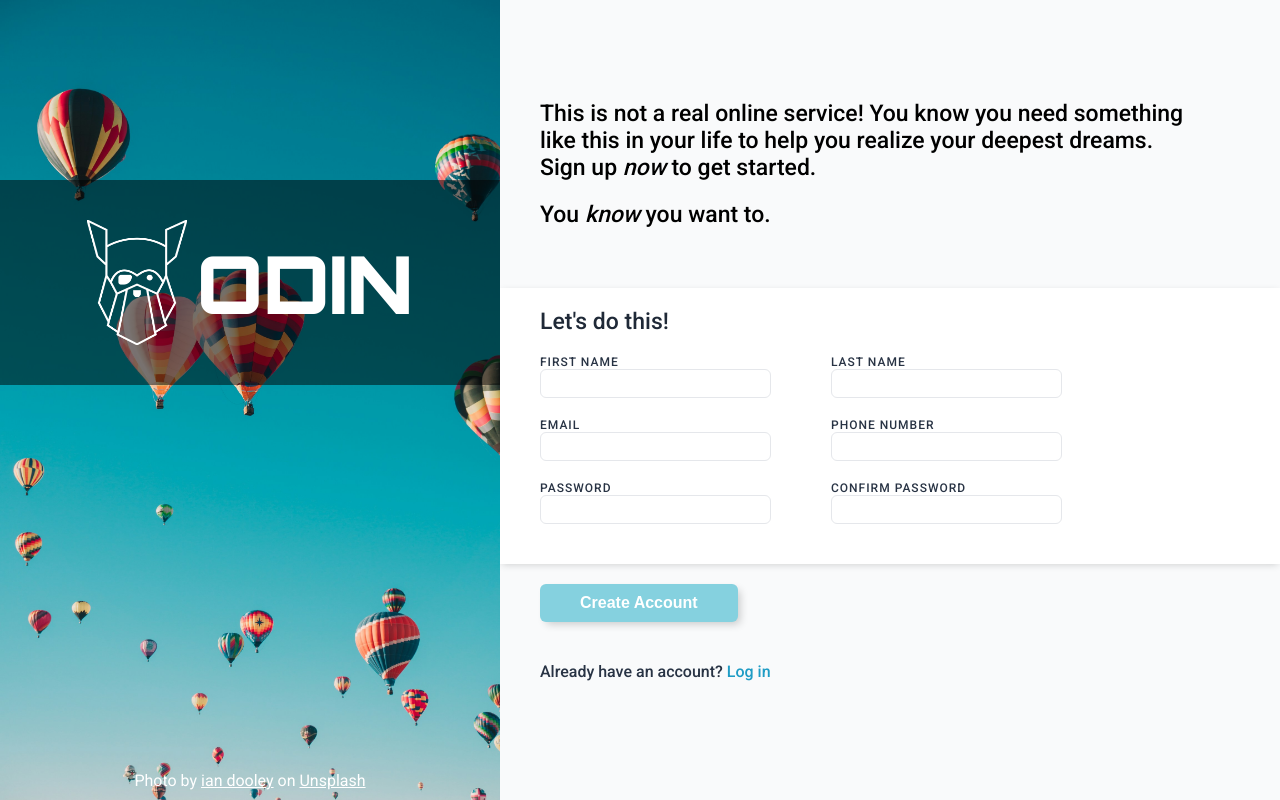
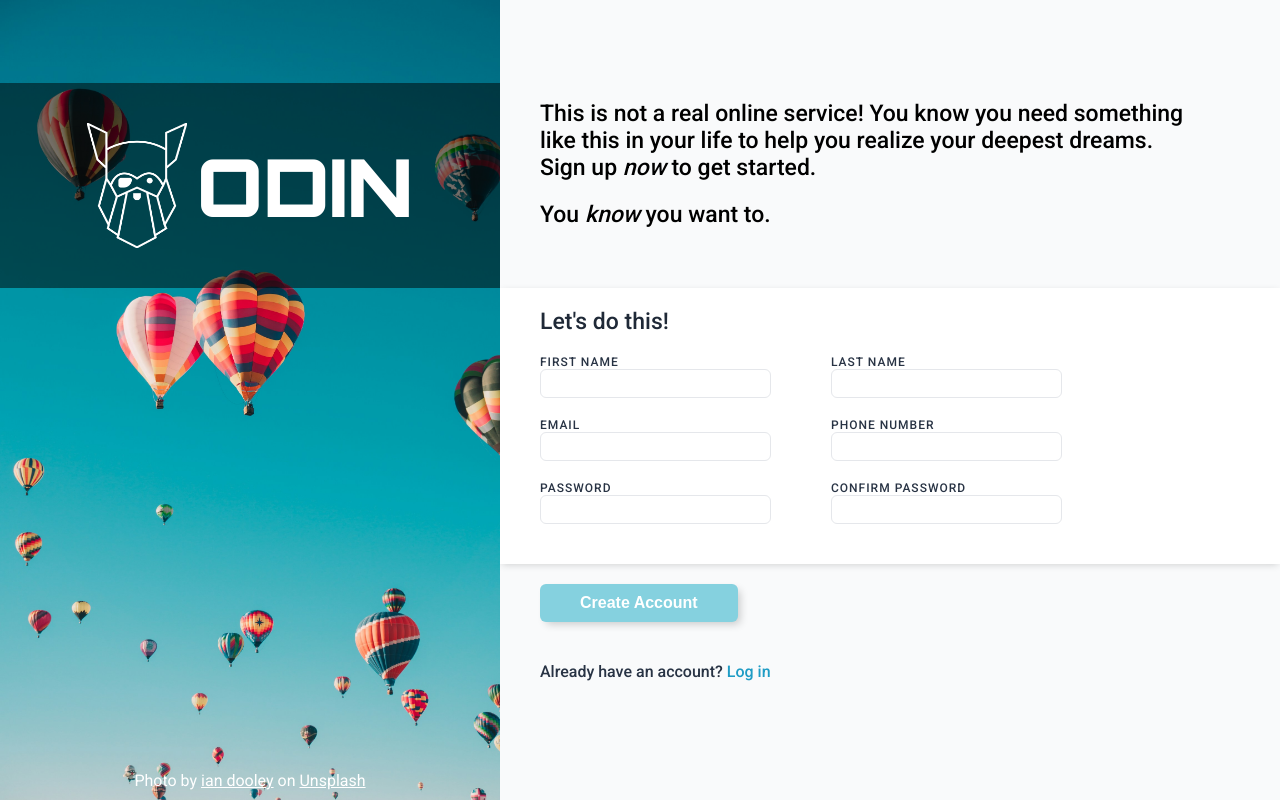
Before and after one commit to gonrogon/odin-sign-up, a plain HTML site: page index.html in a window 1280 px wide. Drawn offline with Linux system fonts and the light colour scheme.

Commit message:
Fix logo vertical alignment to match form start
Updated the logo container's structure to ensure its vertical position
matches the starting point of the form component, improving visual
consistency.

```diff
--- a/index.html
+++ b/index.html
@@ -9,9 +9,11 @@
 <body>
     <div class="main">
         <div class="side">
-            <div class="logo">
-                <img src="odin-lined.png" alt="odin logo" width="100" height="125">
-                ODIN
+            <div class="logo-container">
+                <div class="logo">
+                    <img src="odin-lined.png" alt="odin logo" width="100" height="125">
+                    ODIN
+                </div>
             </div>
             <div class="credit">
                 Photo by <a href="https://unsplash.com/es/@sadswim?utm_content=creditCopyText&utm_medium=referral&utm_source=unsplash">ian dooley</a> on <a href="https://unsplash.com/es/fotos/assorted-hot-air-balloons-flying-at-high-altitude-during-daytime-hpTH5b6mo2s?utm_content=creditCopyText&utm_medium=referral&utm_source=unsplash">Unsplash</a>
--- a/style.css
+++ b/style.css
@@ -39,10 +39,18 @@ a:hover {
     flex: 1 0 40%;
     background-image: url("background.jpg");
     background-size:cover;
+    display: flex;
+    flex-direction: column;
+}
+
+.logo-container {
+    flex: 0 1 36%;
+    display: flex;
+    flex-direction: column;
+    justify-content: end;
 }
 
 .logo {
-    margin-top: 36%;
     padding: 40px 0;
     display: flex;
     gap: 10px;
@@ -55,8 +63,7 @@ a:hover {
 }
 
 .credit {
-    position: absolute;
-    bottom: 0;
+    margin-top: auto;
     width: 100%;
     text-align: center;
     padding: 10px 0;
```
